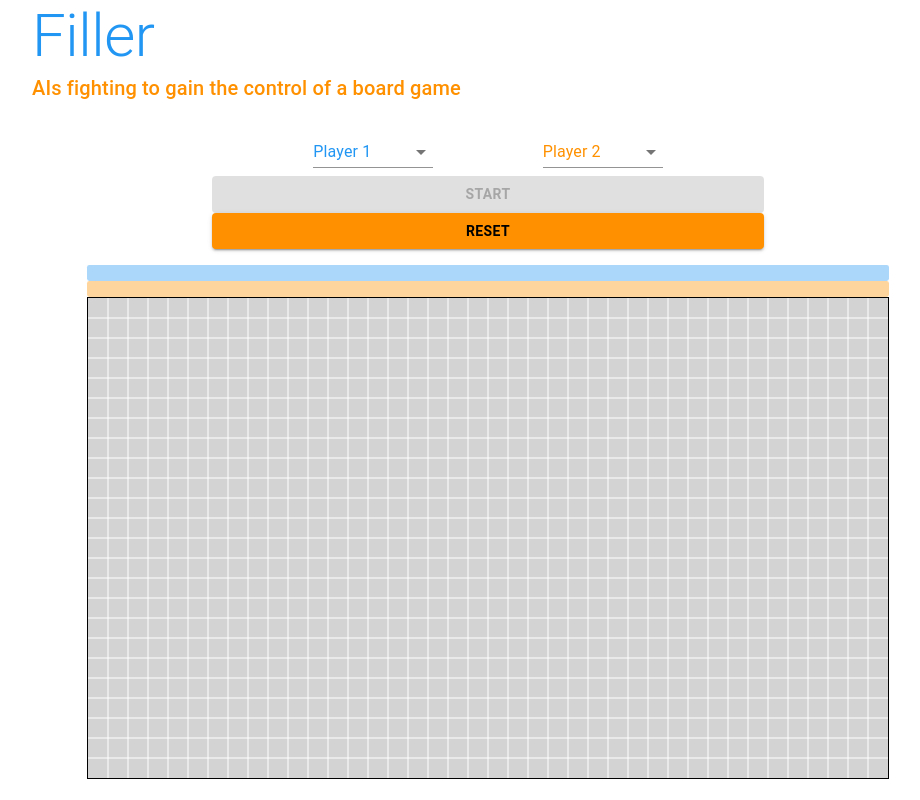
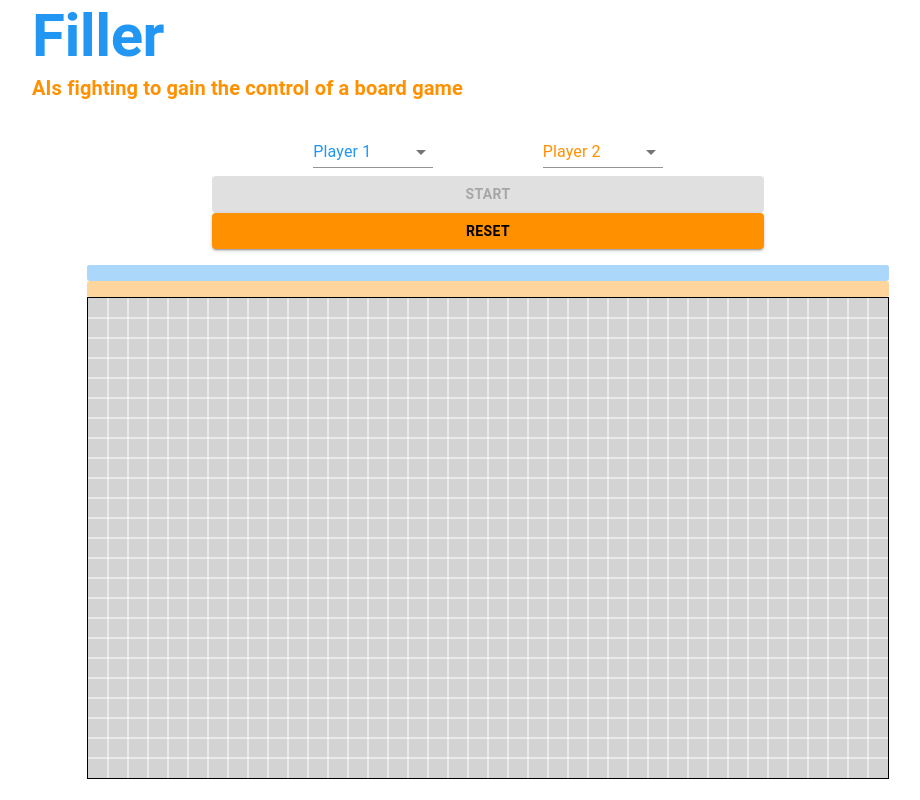
Before and after one commit to jeremie-gauthier/filler, a React (Create React App) app in the folder bonus/client/: page / in a window 1280 px wide. Shown: the whole page, without its empty margins (152-1072 px from the left). Built offline with nearby package versions, Linux system fonts and the light colour scheme; no server answers.

Commit message:
add Backdrop effect on game cycle

```diff
--- a/bonus/client/src/App.js
+++ b/bonus/client/src/App.js
@@ -8,6 +8,7 @@ import {
 	Select,
 	Button,
 	LinearProgress,
+	Backdrop
 } from "@material-ui/core";
 import {
 	makeStyles,
@@ -140,10 +141,11 @@ function App() {
 	return (
 		<ThemeProvider theme={theme}>
 			<Container maxWidth="md">
-				<Typography color={"primary"} variant="h2">
+				<Backdrop open={gameState} transitionDuration={750} />
+				<Typography color={"primary"} variant="h2" style={{ fontWeight: "bold" }}>
 					Filler
 				</Typography>
-				<Typography color={"secondary"} variant="h6">
+				<Typography color={"secondary"} variant="h6" style={{ fontWeight: "bold" }}>
 					AIs fighting to gain the control of a board game
 				</Typography>
 				<Container className={classes.main} maxWidth="md">
```
